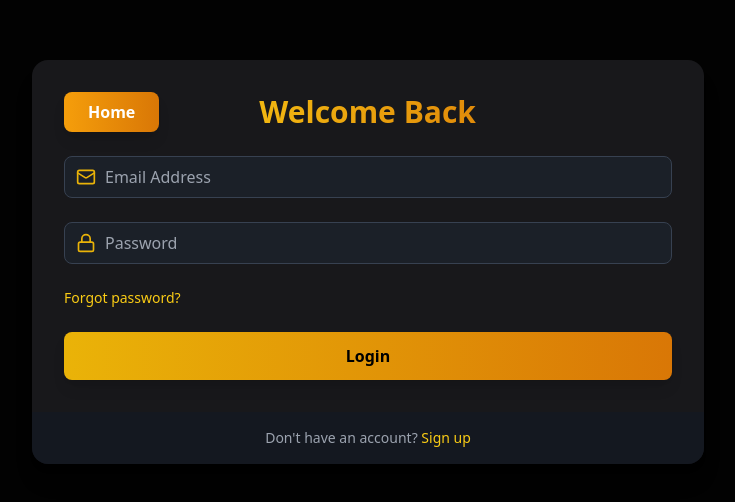
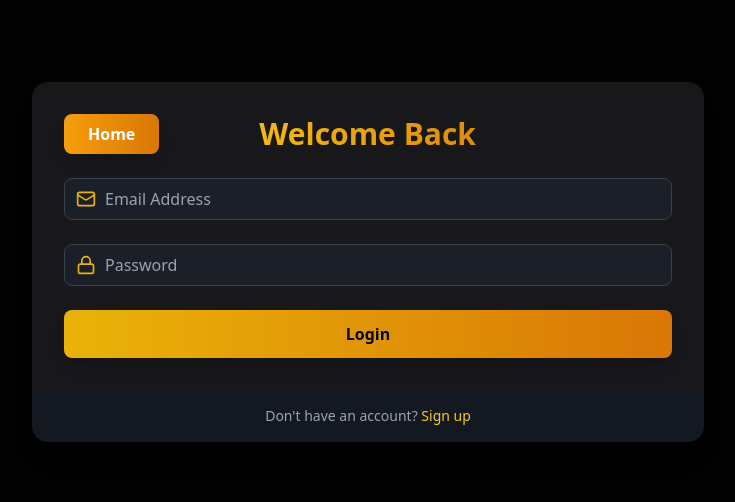
Before and after one commit to Cloudyday56/StockMounts, a React (Vite) app in the folder frontend/: page /login in a window 1280 px wide. Shown: the part 138-640 px from the top of the page, without its empty margins (272-1007 px from the left). Built offline with nearby package versions, Linux system fonts and the light colour scheme; no server answers.

Commit message:
Update LoginPage.jsx

```diff
--- a/frontend/src/pages/LoginPage.jsx
+++ b/frontend/src/pages/LoginPage.jsx
@@ -48,15 +48,6 @@ const LoginPage = () => {
               value={password}
               onChange={(e) => setPassword(e.target.value)}
             />
-
-            <div className="flex items-center mb-6">
-              <Link
-                to="/forgot-password"
-                className="text-sm text-yellow-400 hover:underline"
-              >
-                Forgot password?
-              </Link>
-            </div>
             {error && (
               <p className="text-red-500 font-semibold mb-2">{error}</p>
             )}
```
